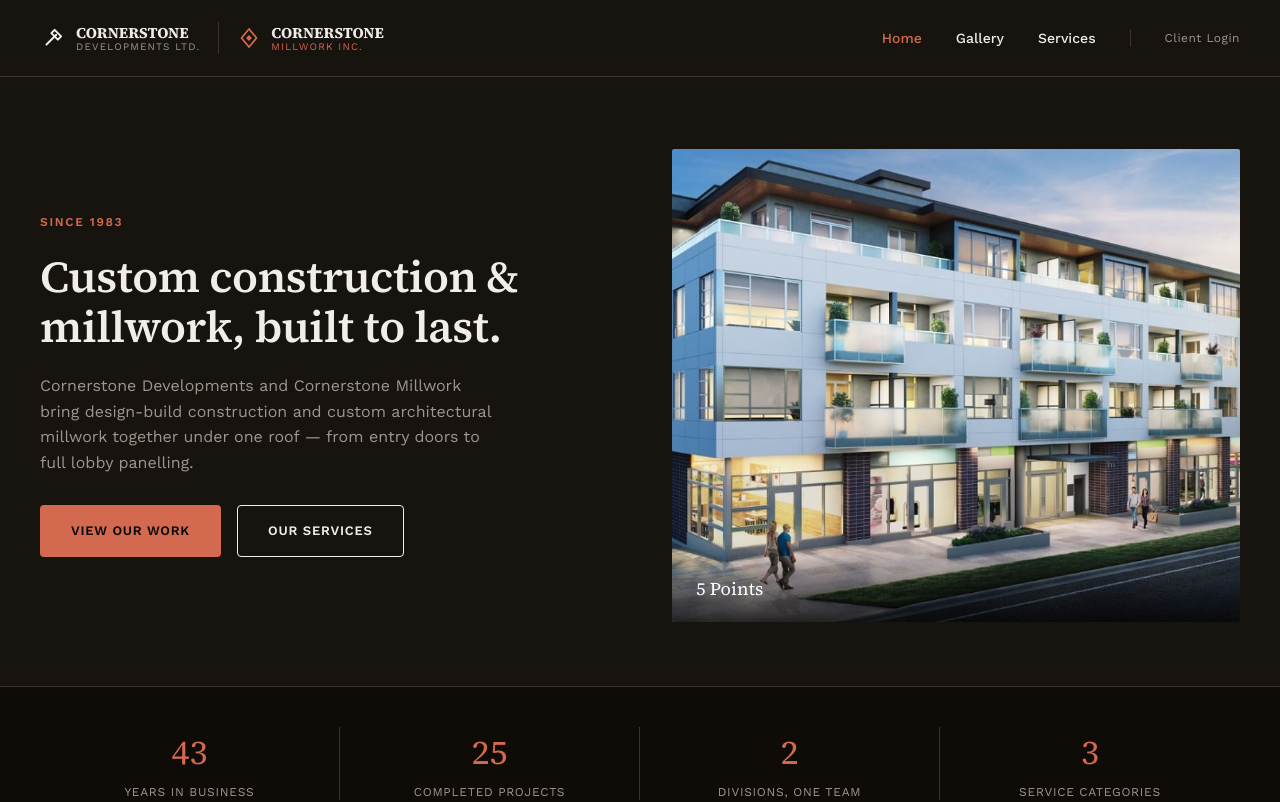
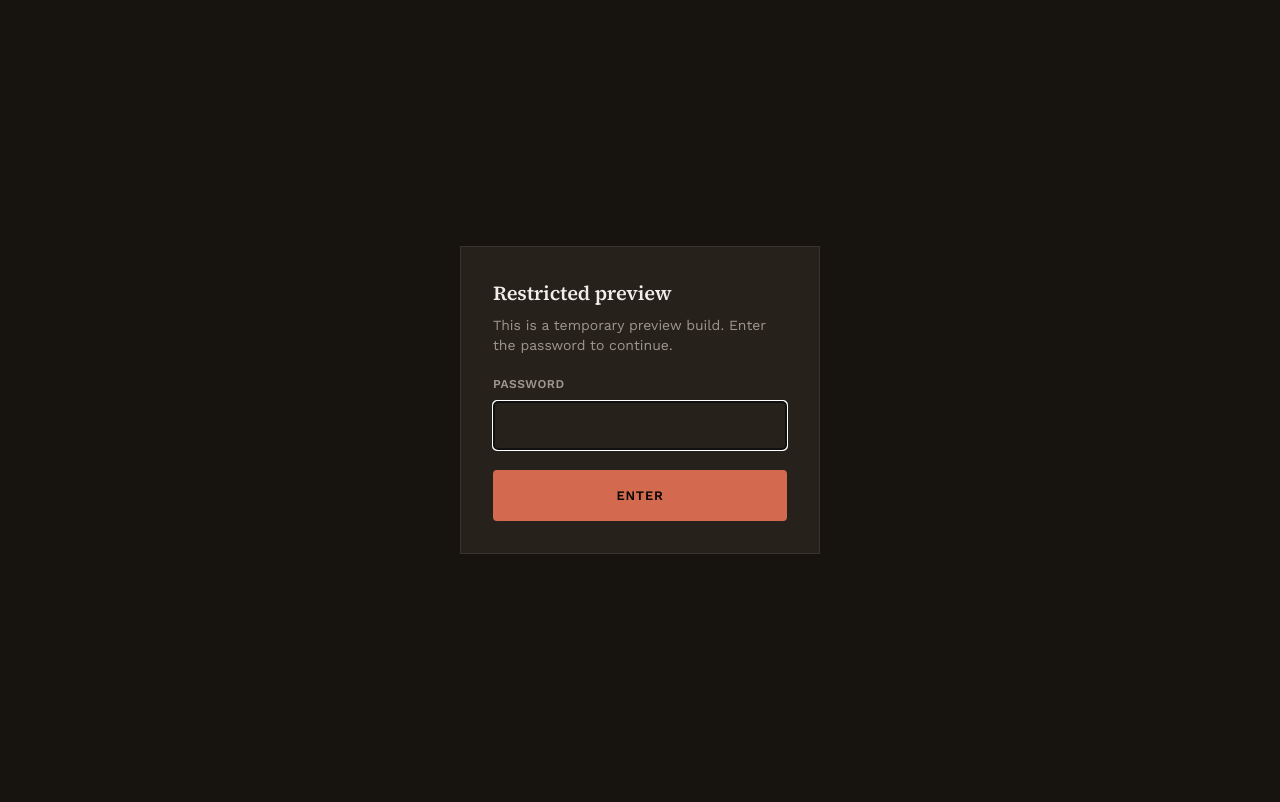
Before and after one commit to klapeyre/cornerstone-redesign, a Next.js app: page / in a window 1280 px wide. Shown: the top 802 px of the page. Built offline with nearby package versions, Linux system fonts and the light colour scheme.

Commit message:
Added temp access gate for show and tell

```diff
--- /dev/null
+++ b/app/components/AccessGate.tsx
@@ -0,0 +1,102 @@
+"use client";
+
+import { useState, useSyncExternalStore, type FormEvent } from "react";
+
+const PASSWORD_BASE64 = "Y29ybmVyc3RvbmUyMDI2IQ==";
+const STORAGE_KEY = "cornerstone-gate-expires-at";
+const CHANGE_EVENT = "cornerstone-gate-changed";
+const SESSION_DURATION_MS = 60 * 60 * 1000;
+const RECHECK_INTERVAL_MS = 30 * 1000;
+
+function readExpiry(): number | null {
+  const raw = window.localStorage.getItem(STORAGE_KEY);
+  if (!raw) return null;
+  const expiresAt = Number(raw);
+  return Number.isFinite(expiresAt) ? expiresAt : null;
+}
+
+function isCleared(): boolean {
+  const expiresAt = readExpiry();
+  return expiresAt !== null && expiresAt > Date.now();
+}
+
+function subscribe(onChange: () => void) {
+  window.addEventListener("storage", onChange);
+  window.addEventListener(CHANGE_EVENT, onChange);
+  const interval = window.setInterval(onChange, RECHECK_INTERVAL_MS);
+
+  return () => {
+    window.removeEventListener("storage", onChange);
+    window.removeEventListener(CHANGE_EVENT, onChange);
+    window.clearInterval(interval);
+  };
+}
+
+function getServerSnapshot() {
+  return false;
+}
+
+export default function AccessGate({ children }: { children: React.ReactNode }) {
+  const unlocked = useSyncExternalStore(subscribe, isCleared, getServerSnapshot);
+  const [password, setPassword] = useState("");
+  const [error, setError] = useState(false);
+
+  function handleSubmit(event: FormEvent<HTMLFormElement>) {
+    event.preventDefault();
+
+    if (btoa(password) === PASSWORD_BASE64) {
+      window.localStorage.setItem(
+        STORAGE_KEY,
+        String(Date.now() + SESSION_DURATION_MS),
+      );
+      window.dispatchEvent(new Event(CHANGE_EVENT));
+      setPassword("");
+      setError(false);
+    } else {
+      setError(true);
+    }
+  }
+
+  if (!unlocked) {
+    return (
+      <div className="fixed inset-0 z-[1000] flex items-center justify-center bg-bg px-6">
+        <form
+          onSubmit={handleSubmit}
+          className="flex w-full max-w-[360px] flex-col gap-5 border border-line bg-card p-8"
+        >
+          <div>
+            <h1 className="font-display text-xl text-ink">Restricted preview</h1>
+            <p className="mt-2 text-sm text-muted">
+              This is a temporary preview build. Enter the password to continue.
+            </p>
+          </div>
+          <div>
+            <label htmlFor="gate-password" className="field-label">
+              Password
+            </label>
+            <input
+              id="gate-password"
+              name="password"
+              type="password"
+              autoFocus
+              className="field"
+              value={password}
+              onChange={(event) => {
+                setPassword(event.target.value);
+                setError(false);
+              }}
+            />
+            {error && (
+              <p className="mt-2 text-sm text-accent">Incorrect password.</p>
+            )}
+          </div>
+          <button type="submit" className="btn btn-primary w-full">
+            Enter
+          </button>
+        </form>
+      </div>
+    );
+  }
+
+  return <>{children}</>;
+}
--- a/app/layout.tsx
+++ b/app/layout.tsx
@@ -2,6 +2,7 @@ import type { Metadata } from "next";
 import { Source_Serif_4, Work_Sans } from "next/font/google";
 import Header from "./components/Header";
 import Footer from "./components/Footer";
+import AccessGate from "./components/AccessGate";
 import "./globals.css";
 
 const sourceSerif4 = Source_Serif_4({
@@ -28,9 +29,11 @@ export default function RootLayout({ children }: LayoutProps<"/">) {
       className={`${sourceSerif4.variable} ${workSans.variable} h-full antialiased`}
     >
       <body className="min-h-full flex flex-col">
-        <Header />
-        {children}
-        <Footer />
+        <AccessGate>
+          <Header />
+          {children}
+          <Footer />
+        </AccessGate>
       </body>
     </html>
   );
```
Also changed, not shown: 1 other file (tests, documents, lock files or other folders).
